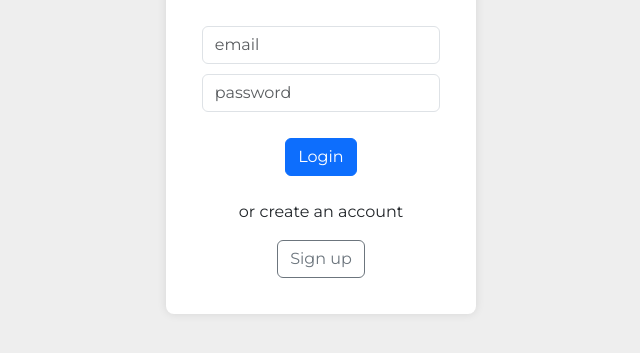
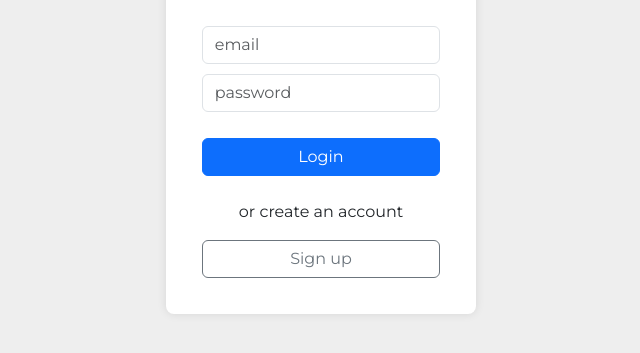
Before and after one commit to mathe-mt/webtest, a plain HTML site: page index.html in a window 1280 px wide. Shown: the part 353-706 px from the top of the page, without its empty margins (319-959 px from the left). Drawn offline with nearby package versions, Linux system fonts and the light colour scheme.

Commit message:
Update index.html

```diff
--- a/index.html
+++ b/index.html
@@ -40,10 +40,10 @@
                 <h2 class="mt-4 mb-5">Welcome back</h2>
                 <input type="email" class="form-control" placeholder="email" required>
                 <input type="password" class="form-control" placeholder="password" required>
-                <button type="button" class="btn btn-primary btn-block mt-3">Login</button>
+                <button type="button" class="btn btn-primary btn-block mt-3 w-100">Login</button>
                 <div class="create-account mt-4">
                     <p>or create an account</p>
-                    <button type="button" class="btn btn-outline-secondary">Sign up</button>
+                    <button type="button" class="btn btn-outline-secondary w-100">Sign up</button>
                 </div>
             </div>
         </div>
```
